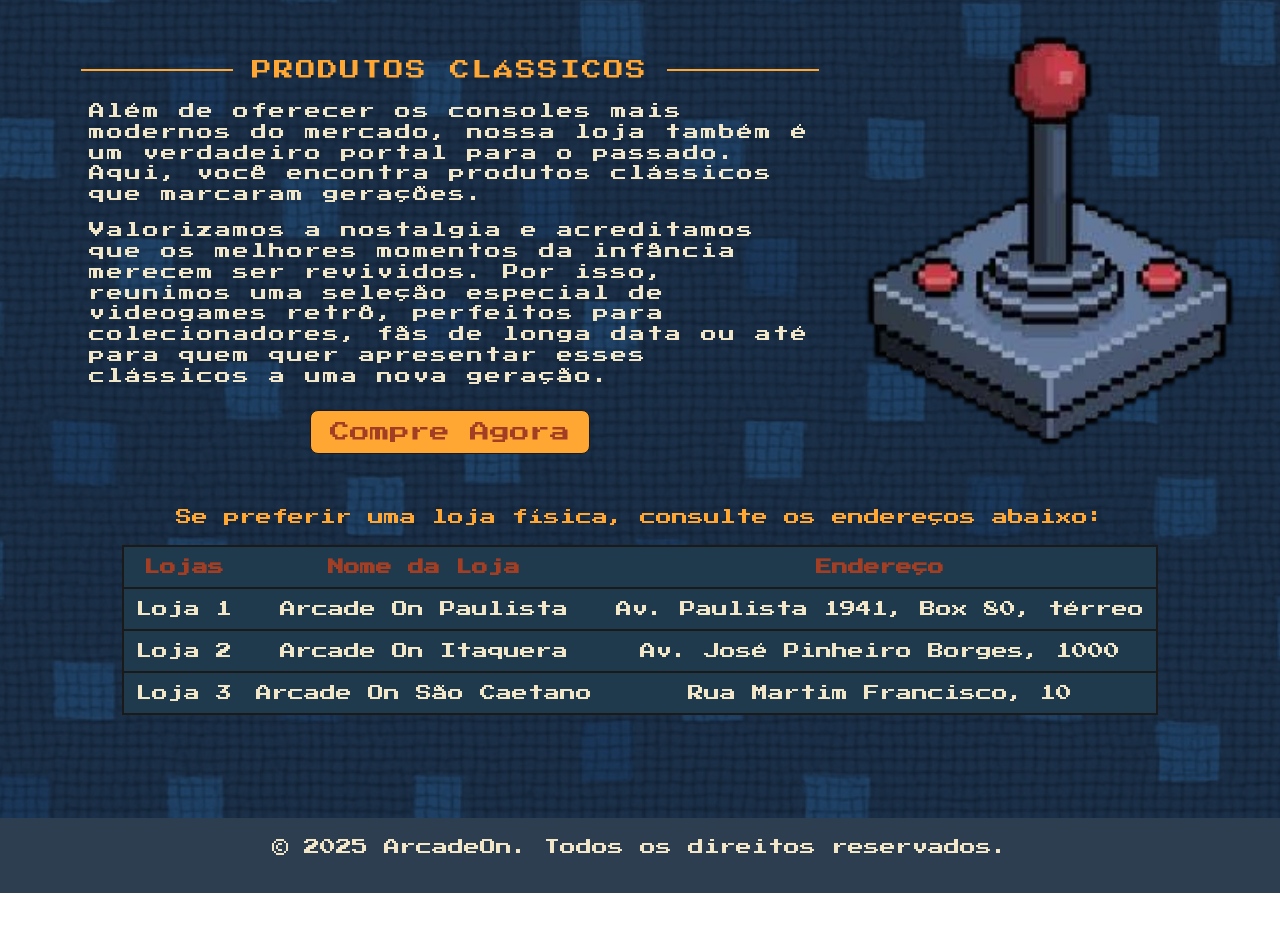
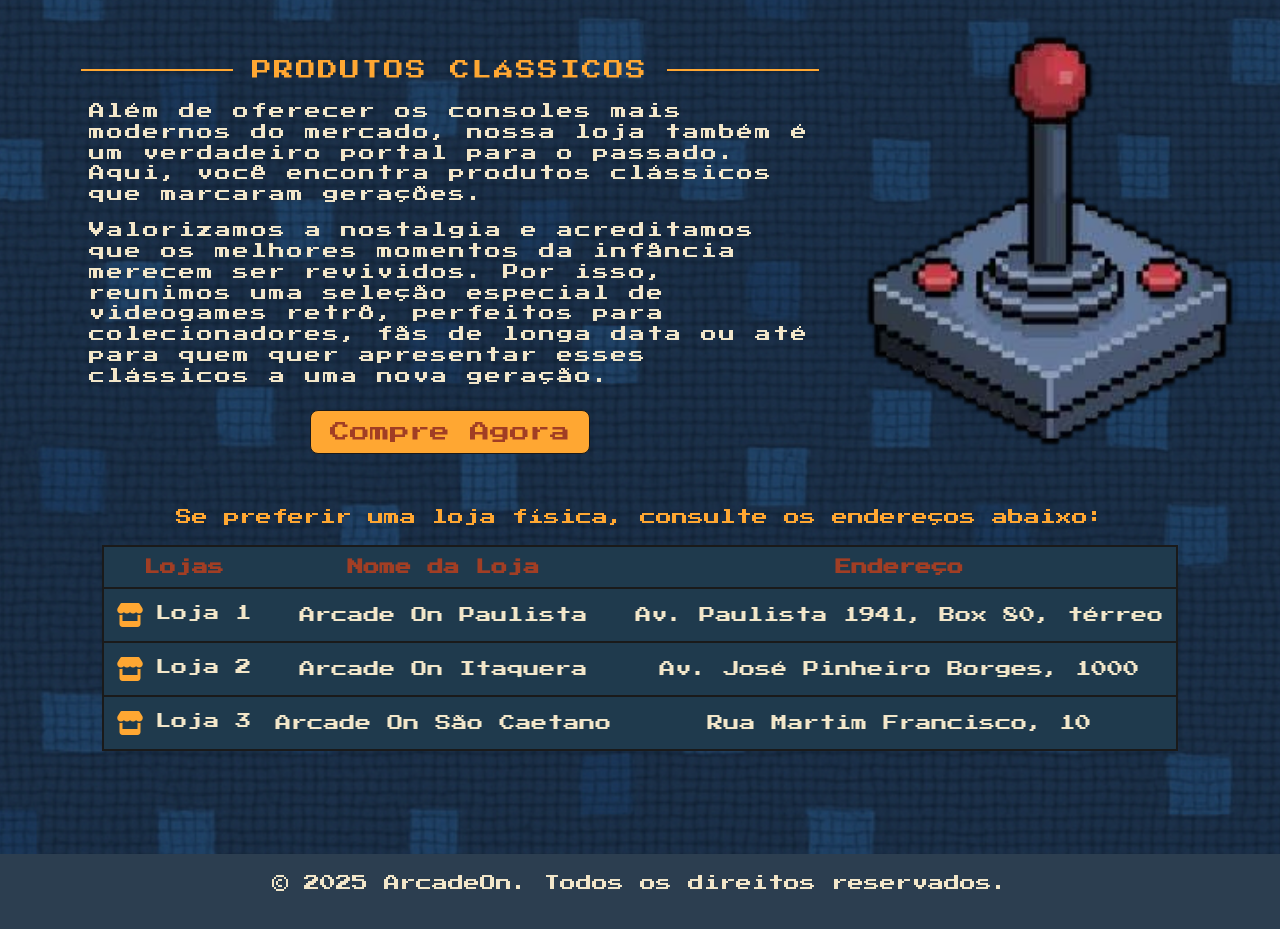
Before and after one commit to Miguel-Magalhaes/desenvolvimento-web1, a plain HTML site: page index.html in a window 1280 px wide. Shown: the part 910-1839 px from the top of the page. Before the commit the page ends 1803 px from the top, so only its background shows below. Drawn offline with nearby package versions, Linux system fonts and the light colour scheme.

Commit message:
Finalizando o projeto intermediário

```diff
--- a/index.html
+++ b/index.html
@@ -86,17 +86,17 @@
                             <th>Endereço</th>
                         </tr>
                         <tr>
-                            <td>Loja 1</td>
+                            <td class="loja-tabela">Loja 1</td>
                             <td>Arcade On Paulista</td>
                             <td>Av. Paulista 1941, Box 80, térreo</td>
                         </tr>
                         <tr>
-                            <td>Loja 2</td>
+                            <td class="loja-tabela">Loja 2</td>
                             <td>Arcade On Itaquera</td>
                             <td>Av. José Pinheiro Borges, 1000</td>
                         </tr>
                         <tr>
-                            <td>Loja 3</td>
+                            <td class="loja-tabela">Loja 3</td>
                             <td>Arcade On São Caetano</td>
                             <td>Rua Martim Francisco, 10</td>
                         </tr>
--- a/style.css
+++ b/style.css
@@ -268,6 +268,15 @@
     text-align: center;
 }
 
+.loja-tabela::before {
+    font-family: "Font Awesome 6 Free";
+    content: "\f54e";
+    font-weight: 900;
+    vertical-align: middle;
+    font-size: 24px;
+    margin-right: 12px;
+    color: var(--cor-destaque-texto);
+}
 
 .rodape {
     text-align: center;
```
